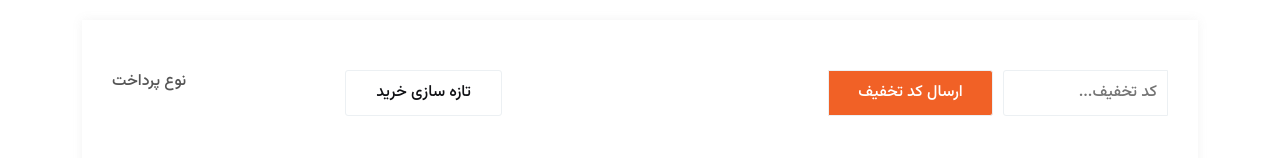
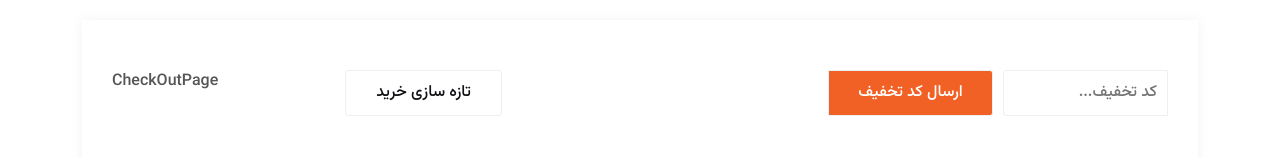
Before and after one commit to Hossein1371za/onlineshopping-vite-react-reactbootstrap, a React (Vite) app: page /cart-page in a window 1280 px wide. Shown: the part 642-800 px from the top of the page. Built offline with nearby package versions, Linux system fonts and the light colour scheme.

Commit message:
start check out page section

```diff
--- a/src/shop/CartPage.jsx
+++ b/src/shop/CartPage.jsx
@@ -3,6 +3,7 @@ import PageHeader from "../components/PageHeader";
 import { Link } from "react-router-dom";
 import delImgUrl from "../assets/images/shop/del.png";
 import { FaAngleDown } from "react-icons/fa";
+import CheckOutPage from "./CheckOutPage"
 
 const CartPage = () => {
   const [cartItems, setCartItems] = useState([]);
@@ -139,7 +140,9 @@ const CartPage = () => {
                 </form>
                 <form className="cart-checkout">
                   <input type="submit" value="تازه سازی خرید" />
-                  <div>نوع پرداخت</div>
+                  <div>
+                    <CheckOutPage />
+                  </div>
                 </form>
               </div>
               <div className="shiping-box">
--- /dev/null
+++ b/src/shop/CheckOutPage.jsx
@@ -0,0 +1,9 @@
+import React from 'react'
+
+const CheckOutPage = () => {
+  return (
+    <div>CheckOutPage</div>
+  )
+}
+
+export default CheckOutPage
```
